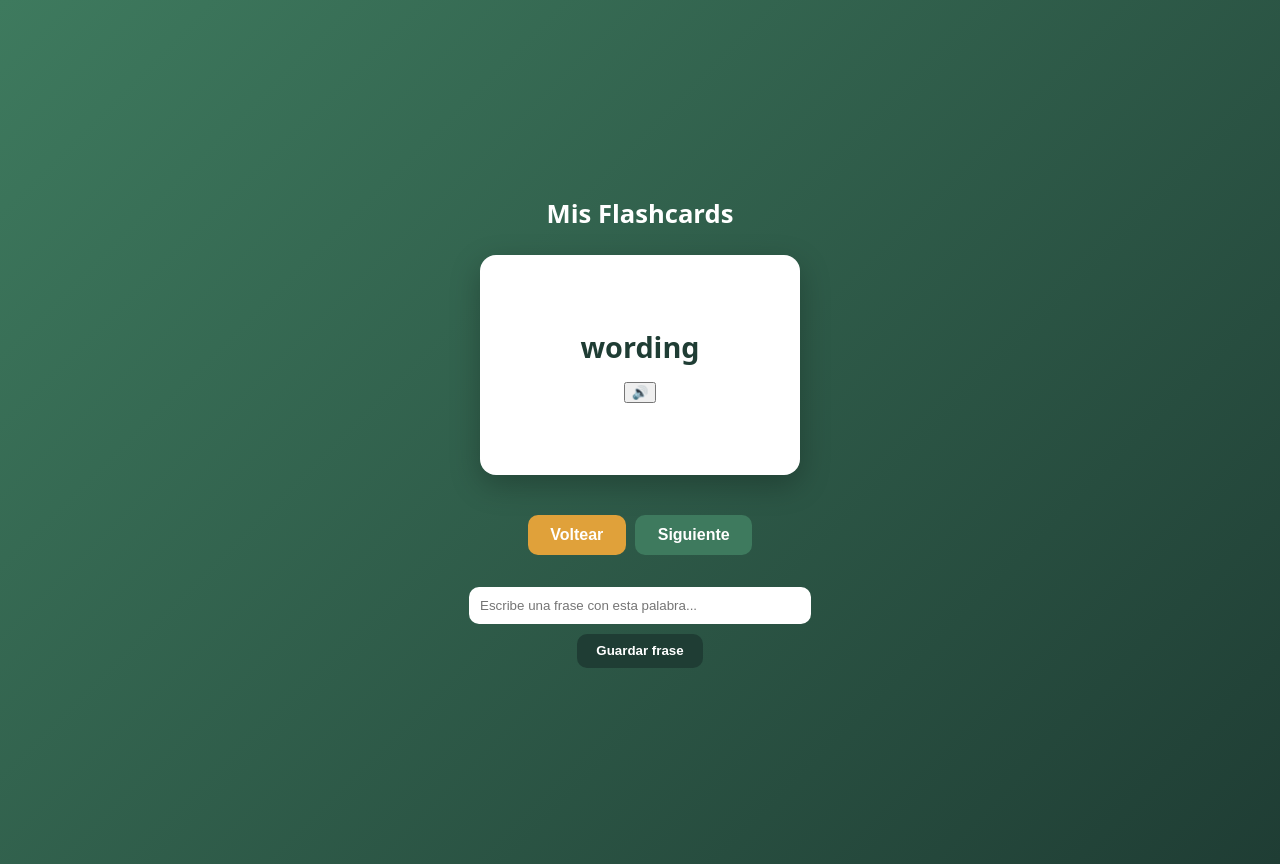
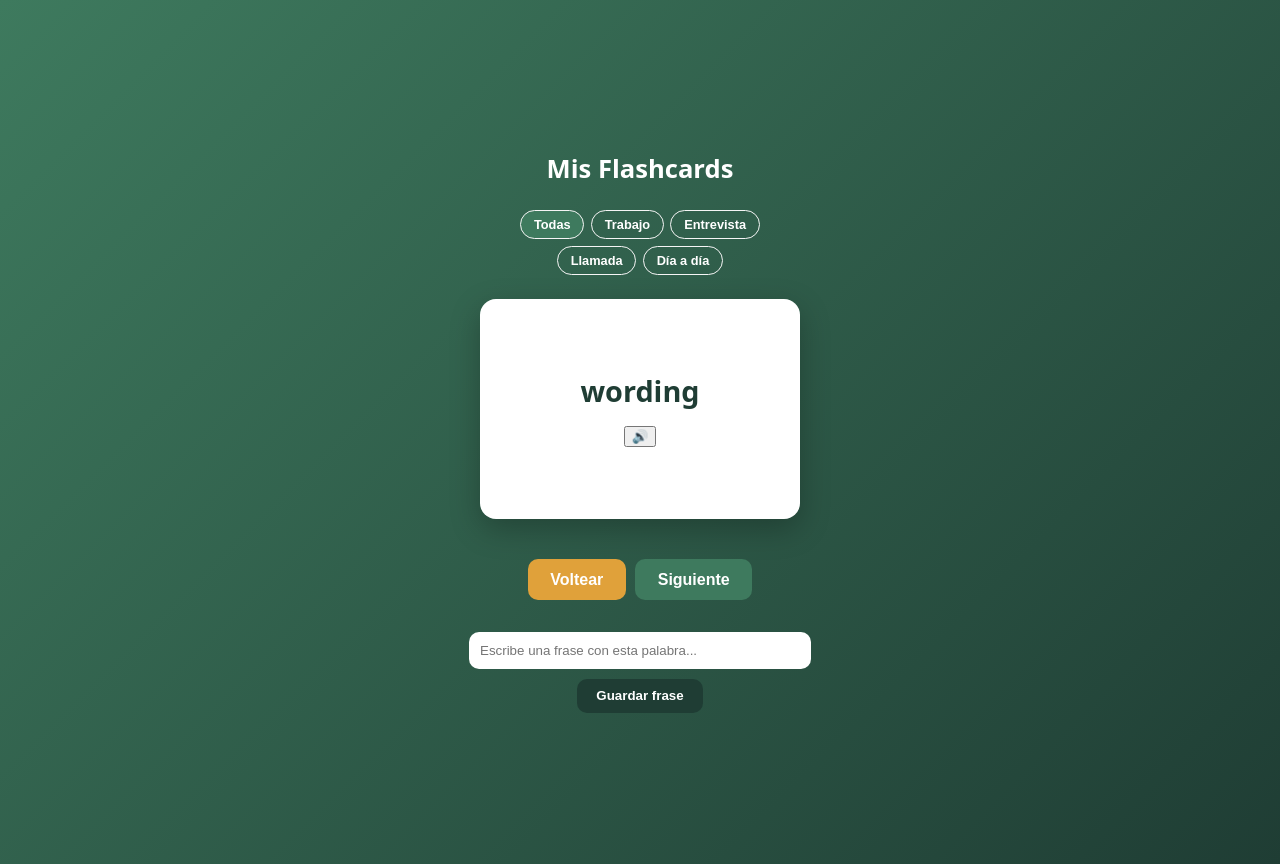
Before and after one commit to adripanza30-oss/english-app, a plain HTML site: page index.html in a window 1280 px wide. Drawn offline with Linux system fonts and the light colour scheme.

Commit message:
Agregar categorias y filtro por tema

```diff
--- a/index.html
+++ b/index.html
@@ -9,6 +9,14 @@
   <body>
   <main class="contenedor">
     <h1>Mis Flashcards</h1>
+
+    <div class="filtros">
+      <button class="filtro-btn activo" data-cat="todas">Todas</button>
+      <button class="filtro-btn" data-cat="trabajo">Trabajo</button>
+      <button class="filtro-btn" data-cat="entrevista">Entrevista</button>
+      <button class="filtro-btn" data-cat="llamada">Llamada</button>
+      <button class="filtro-btn" data-cat="diario">Día a día</button>
+    </div>
 
     <div class="tarjeta" id="tarjeta">
       <div class="tarjeta-inner">
--- a/script.js
+++ b/script.js
@@ -1,60 +1,62 @@
 // 1. LOS DATOS — tu vocabulario
 const vocabulario = [
-  { en: 'outreach', es: 'alcance / contacto', ejemplo: "I'm doing outreach for guest posts this week." },
-  { en: 'guest post', es: 'artículo invitado', ejemplo: "We'd love to contribute a guest post to your blog." },
-  { en: 'backlink', es: 'enlace entrante', ejemplo: "This collaboration gives us a quality backlink." },
-  { en: 'to follow up', es: 'dar seguimiento', ejemplo: "I'm following up on my previous email." },
-  { en: 'draft', es: 'borrador', ejemplo: "I'll send you a draft by Friday." },
-  { en: 'deadline', es: 'fecha límite', ejemplo: "The deadline is next Monday." },
-  { en: 'to reach out', es: 'ponerse en contacto', ejemplo: "I'm reaching out to discuss a collaboration." },
-  { en: 'availability', es: 'disponibilidad', ejemplo: "Please let me know your availability." },
-  { en: 'attached', es: 'adjunto', ejemplo: "Please find the proposal attached." },
-  { en: 'looking forward to', es: 'a la espera de', ejemplo: "Looking forward to hearing from you." },
-    { en: 'pitch', es: 'propuesta / proponer una idea', ejemplo: "Pitch the idea first before writing the article." },
-  { en: 'guidelines', es: 'directrices / normas', ejemplo: "Per their contributor guidelines, email the idea first." },
-  { en: 'dofollow link', es: 'enlace dofollow (transmite autoridad SEO)', ejemplo: "Health media rarely give a free dofollow link." },
-  { en: 'prospect', es: 'prospecto / cliente potencial', ejemplo: "The search didn't produce qualified prospects this week." },
-  { en: 'to claim (a profile)', es: 'reclamar un perfil', ejemplo: "The profile hasn't been claimed, so no one controls it." },
-  { en: 'outdated', es: 'desactualizado', ejemplo: "The description is outdated and needs correcting." },
-  { en: 'to get listed', es: 'darse de alta / aparecer listado', ejemplo: "I'm building a list of directories for P5 to get listed in." },
-  { en: 'byline', es: 'autoría (la firma del autor)', ejemplo: "A byline with my name, title and firm." },
-  { en: 'to submit', es: 'enviar / presentar', ejemplo: "Submit the article in Word, not PDF." },
-  { en: 'per', es: 'según / conforme a', ejemplo: "Noncommercial and instructional, per your guidelines." },
-  { en: 'just let me know', es: 'solo avísame / házmelo saber', ejemplo: "Just let me know how you'd like to handle it." },
-  { en: 'consistent with', es: 'en línea con / coherente con', ejemplo: "I'll keep the other directories consistent with your decision." },
-    { en: 'subject line', es: 'línea de asunto (del correo)', ejemplo: "Subject line: Article idea — the content nobody finds." },
-  { en: 'recipient', es: 'destinatario', ejemplo: "Recipient: Amara Rozgus, Editor in Chief." },
-  { en: 'to handle', es: 'manejar / gestionar', ejemplo: "Just let me know how you'd like to handle it." },
-  { en: 'wording', es: 'redacción / la forma exacta de escribirlo', ejemplo: "A short checklist with the exact wording to paste in." },
-  { en: 'checklist', es: 'lista de verificación', ejemplo: "I put together a short checklist for you." },
-  { en: 'outline', es: 'esquema / guion (de puntos)', ejemplo: "I can send an outline first if you'd rather judge it that way." },
-  { en: 'abstract', es: 'resumen (de un texto)', ejemplo: "I can send an abstract before the full draft." },
-  { en: 'disclaimer', es: 'aviso legal / descargo de responsabilidad', ejemplo: "The content cannot carry a required legal disclaimer." },
-  { en: 'angle', es: 'enfoque / ángulo', ejemplo: "If that angle doesn't fit, here are two others." },
-  { en: 'directory', es: 'directorio', ejemplo: "I'm building a list of directories to get listed in." },
-  { en: 'qualified', es: 'cualificado / que cumple los requisitos', ejemplo: "The search didn't produce qualified prospects." },
-  { en: 'to surface', es: 'hacer aparecer / sacar a la luz', ejemplo: "The process kept surfacing sites that failed the link check." },
-    // --- Entrevistas ---
-  { en: 'Thank you for having me', es: 'Gracias por recibirme / por la oportunidad', ejemplo: "Thank you for having me — I'm glad to be here." },
-  { en: 'Could you repeat the question?', es: '¿Podría repetir la pregunta?', ejemplo: "Sorry, could you repeat the question, please?" },
-  { en: 'Let me think about that for a second', es: 'Déjame pensarlo un momento', ejemplo: "That's a great question — let me think about that for a second." },
-  { en: 'I have experience with...', es: 'Tengo experiencia con/en...', ejemplo: "I have experience with SEO and link building." },
-  { en: "I'd like to ask about...", es: 'Me gustaría preguntar sobre...', ejemplo: "I'd like to ask about the team I'd be working with." },
+  // --- Trabajo ---
+  { en: 'outreach', es: 'alcance / contacto', ejemplo: "I'm doing outreach for guest posts this week.", categoria: 'trabajo' },
+  { en: 'guest post', es: 'artículo invitado', ejemplo: "We'd love to contribute a guest post to your blog.", categoria: 'trabajo' },
+  { en: 'backlink', es: 'enlace entrante', ejemplo: "This collaboration gives us a quality backlink.", categoria: 'trabajo' },
+  { en: 'to follow up', es: 'dar seguimiento', ejemplo: "I'm following up on my previous email.", categoria: 'trabajo' },
+  { en: 'draft', es: 'borrador', ejemplo: "I'll send you a draft by Friday.", categoria: 'trabajo' },
+  { en: 'deadline', es: 'fecha límite', ejemplo: "The deadline is next Monday.", categoria: 'trabajo' },
+  { en: 'to reach out', es: 'ponerse en contacto', ejemplo: "I'm reaching out to discuss a collaboration.", categoria: 'trabajo' },
+  { en: 'availability', es: 'disponibilidad', ejemplo: "Please let me know your availability.", categoria: 'trabajo' },
+  { en: 'attached', es: 'adjunto', ejemplo: "Please find the proposal attached.", categoria: 'trabajo' },
+  { en: 'looking forward to', es: 'a la espera de', ejemplo: "Looking forward to hearing from you.", categoria: 'trabajo' },
+  { en: 'pitch', es: 'propuesta / proponer una idea', ejemplo: "Pitch the idea first before writing the article.", categoria: 'trabajo' },
+  { en: 'guidelines', es: 'directrices / normas', ejemplo: "Per their contributor guidelines, email the idea first.", categoria: 'trabajo' },
+  { en: 'dofollow link', es: 'enlace dofollow (transmite autoridad SEO)', ejemplo: "Health media rarely give a free dofollow link.", categoria: 'trabajo' },
+  { en: 'prospect', es: 'prospecto / cliente potencial', ejemplo: "The search didn't produce qualified prospects this week.", categoria: 'trabajo' },
+  { en: 'to claim (a profile)', es: 'reclamar un perfil', ejemplo: "The profile hasn't been claimed, so no one controls it.", categoria: 'trabajo' },
+  { en: 'outdated', es: 'desactualizado', ejemplo: "The description is outdated and needs correcting.", categoria: 'trabajo' },
+  { en: 'to get listed', es: 'darse de alta / aparecer listado', ejemplo: "I'm building a list of directories for P5 to get listed in.", categoria: 'trabajo' },
+  { en: 'byline', es: 'autoría (la firma del autor)', ejemplo: "A byline with my name, title and firm.", categoria: 'trabajo' },
+  { en: 'to submit', es: 'enviar / presentar', ejemplo: "Submit the article in Word, not PDF.", categoria: 'trabajo' },
+  { en: 'per', es: 'según / conforme a', ejemplo: "Noncommercial and instructional, per your guidelines.", categoria: 'trabajo' },
+  { en: 'just let me know', es: 'solo avísame / házmelo saber', ejemplo: "Just let me know how you'd like to handle it.", categoria: 'trabajo' },
+  { en: 'consistent with', es: 'en línea con / coherente con', ejemplo: "I'll keep the other directories consistent with your decision.", categoria: 'trabajo' },
+  { en: 'subject line', es: 'línea de asunto (del correo)', ejemplo: "Subject line: Article idea — the content nobody finds.", categoria: 'trabajo' },
+  { en: 'recipient', es: 'destinatario', ejemplo: "Recipient: Amara Rozgus, Editor in Chief.", categoria: 'trabajo' },
+  { en: 'to handle', es: 'manejar / gestionar', ejemplo: "Just let me know how you'd like to handle it.", categoria: 'trabajo' },
+  { en: 'wording', es: 'redacción / la forma exacta de escribirlo', ejemplo: "A short checklist with the exact wording to paste in.", categoria: 'trabajo' },
+  { en: 'checklist', es: 'lista de verificación', ejemplo: "I put together a short checklist for you.", categoria: 'trabajo' },
+  { en: 'outline', es: 'esquema / guion (de puntos)', ejemplo: "I can send an outline first if you'd rather judge it that way.", categoria: 'trabajo' },
+  { en: 'abstract', es: 'resumen (de un texto)', ejemplo: "I can send an abstract before the full draft.", categoria: 'trabajo' },
+  { en: 'disclaimer', es: 'aviso legal / descargo de responsabilidad', ejemplo: "The content cannot carry a required legal disclaimer.", categoria: 'trabajo' },
+  { en: 'angle', es: 'enfoque / ángulo', ejemplo: "If that angle doesn't fit, here are two others.", categoria: 'trabajo' },
+  { en: 'directory', es: 'directorio', ejemplo: "I'm building a list of directories to get listed in.", categoria: 'trabajo' },
+  { en: 'qualified', es: 'cualificado / que cumple los requisitos', ejemplo: "The search didn't produce qualified prospects.", categoria: 'trabajo' },
+  { en: 'to surface', es: 'hacer aparecer / sacar a la luz', ejemplo: "The process kept surfacing sites that failed the link check.", categoria: 'trabajo' },
 
-  // --- Problemas de conexión / videollamadas ---
-  { en: 'Can you hear me?', es: '¿Me escuchas / me oyen?', ejemplo: "Can you hear me okay now?" },
-  { en: "The Wi-Fi is not working", es: 'El wifi no funciona', ejemplo: "Give me a second — the Wi-Fi is not working." },
-  { en: "You're breaking up", es: 'Se te corta (la señal)', ejemplo: "Sorry, you're breaking up — could you say that again?" },
-  { en: "I think you're on mute", es: 'Creo que tienes el micrófono silenciado', ejemplo: "I think you're on mute — I can't hear you." },
-  { en: 'My internet is unstable', es: 'Mi internet está inestable', ejemplo: "My internet is a bit unstable today, sorry." },
-  { en: 'Let me reconnect', es: 'Déjame reconectarme', ejemplo: "The call is lagging — let me reconnect." },
-  { en: 'Can you see my screen?', es: '¿Ves mi pantalla?', ejemplo: "I'm sharing now — can you see my screen?" },
+  // --- Entrevistas ---
+  { en: 'Thank you for having me', es: 'Gracias por recibirme / por la oportunidad', ejemplo: "Thank you for having me — I'm glad to be here.", categoria: 'entrevista' },
+  { en: 'Could you repeat the question?', es: '¿Podría repetir la pregunta?', ejemplo: "Sorry, could you repeat the question, please?", categoria: 'entrevista' },
+  { en: 'Let me think about that for a second', es: 'Déjame pensarlo un momento', ejemplo: "That's a great question — let me think about that for a second.", categoria: 'entrevista' },
+  { en: 'I have experience with...', es: 'Tengo experiencia con/en...', ejemplo: "I have experience with SEO and link building.", categoria: 'entrevista' },
+  { en: "I'd like to ask about...", es: 'Me gustaría preguntar sobre...', ejemplo: "I'd like to ask about the team I'd be working with.", categoria: 'entrevista' },
 
-  // --- Día a día / básicas ---
-  { en: 'Could you say that again, please?', es: '¿Podrías repetir, por favor?', ejemplo: "Sorry, could you say that again, please?" },
-  { en: 'How do you say ... in English?', es: '¿Cómo se dice... en inglés?', ejemplo: "How do you say 'propuesta' in English?" },
-  { en: "I'll get back to you", es: 'Te respondo luego / te aviso', ejemplo: "Let me check and I'll get back to you." },
-  { en: 'Give me a moment', es: 'Dame un momento', ejemplo: "Give me a moment, please." },
+  // --- Llamadas ---
+  { en: 'Can you hear me?', es: '¿Me escuchas / me oyen?', ejemplo: "Can you hear me okay now?", categoria: 'llamada' },
+  { en: "The Wi-Fi is not working", es: 'El wifi no funciona', ejemplo: "Give me a second — the Wi-Fi is not working.", categoria: 'llamada' },
+  { en: "You're breaking up", es: 'Se te corta (la señal)', ejemplo: "Sorry, you're breaking up — could you say that again?", categoria: 'llamada' },
+  { en: "I think you're on mute", es: 'Creo que tienes el micrófono silenciado', ejemplo: "I think you're on mute — I can't hear you.", categoria: 'llamada' },
+  { en: 'My internet is unstable', es: 'Mi internet está inestable', ejemplo: "My internet is a bit unstable today, sorry.", categoria: 'llamada' },
+  { en: 'Let me reconnect', es: 'Déjame reconectarme', ejemplo: "The call is lagging — let me reconnect.", categoria: 'llamada' },
+  { en: 'Can you see my screen?', es: '¿Ves mi pantalla?', ejemplo: "I'm sharing now — can you see my screen?", categoria: 'llamada' },
+
+  // --- Día a día ---
+  { en: 'Could you say that again, please?', es: '¿Podrías repetir, por favor?', ejemplo: "Sorry, could you say that again, please?", categoria: 'diario' },
+  { en: 'How do you say ... in English?', es: '¿Cómo se dice... en inglés?', ejemplo: "How do you say 'propuesta' in English?", categoria: 'diario' },
+  { en: "I'll get back to you", es: 'Te respondo luego / te aviso', ejemplo: "Let me check and I'll get back to you.", categoria: 'diario' },
+  { en: 'Give me a moment', es: 'Dame un momento', ejemplo: "Give me a moment, please.", categoria: 'diario' },
 ];
 
 // 2. AGARRAR los elementos del HTML
@@ -66,10 +68,12 @@ const btnVoltear = document.getElementById('btnVoltear');
 const btnSiguiente = document.getElementById('btnSiguiente');
 const tarjeta = document.getElementById('tarjeta');
 
+let vocabularioFiltrado = vocabulario; // empieza mostrando todas
+
 // 3. MOSTRAR una palabra al azar
 function mostrarPalabra() {
-  const i = Math.floor(Math.random() * vocabulario.length);
-  const ficha = vocabulario[i];
+  const i = Math.floor(Math.random() * vocabularioFiltrado.length);
+  const ficha = vocabularioFiltrado[i];
 
   palabra.textContent = ficha.en;
   traduccion.textContent = ficha.es;
@@ -133,3 +137,28 @@ btnGuardar.addEventListener('click', function() {
   mostrarFrases();   // redibuja la lista
   miFrase.value = ''; // limpia la cajita
 });
+
+// FILTROS por categoría
+const filtroBtns = document.querySelectorAll('.filtro-btn');
+
+filtroBtns.forEach(function(boton) {
+  boton.addEventListener('click', function() {
+    const cat = boton.dataset.cat;
+
+    // 1. filtrar el vocabulario según la categoría
+    if (cat === 'todas') {
+      vocabularioFiltrado = vocabulario;
+    } else {
+      vocabularioFiltrado = vocabulario.filter(function(ficha) {
+        return ficha.categoria === cat;
+      });
+    }
+
+    // 2. marcar el botón activo (quitar a todos, poner al tocado)
+    filtroBtns.forEach(function(b) { b.classList.remove('activo'); });
+    boton.classList.add('activo');
+
+    // 3. mostrar una palabra de la nueva categoría
+    mostrarPalabra();
+  });
+});
--- a/style.css
+++ b/style.css
@@ -162,3 +162,27 @@ input {
   margin-bottom: 0.4rem;
   font-size: 0.9rem;
 }
+
+.filtros {
+  display: flex;
+  flex-wrap: wrap;
+  justify-content: center;
+  gap: 0.4rem;
+  margin-bottom: 1.5rem;
+}
+
+.filtro-btn {
+  font-size: 0.8rem;
+  padding: 0.4rem 0.8rem;
+  border: 1px solid whitesmoke;
+  border-radius: 20px;
+  background: transparent;
+  color: #ffffff;
+  cursor: pointer;
+  font-weight: bold;
+}
+
+.filtro-btn.activo {
+  background: #3E7A5E;
+  color: white;
+}
```
